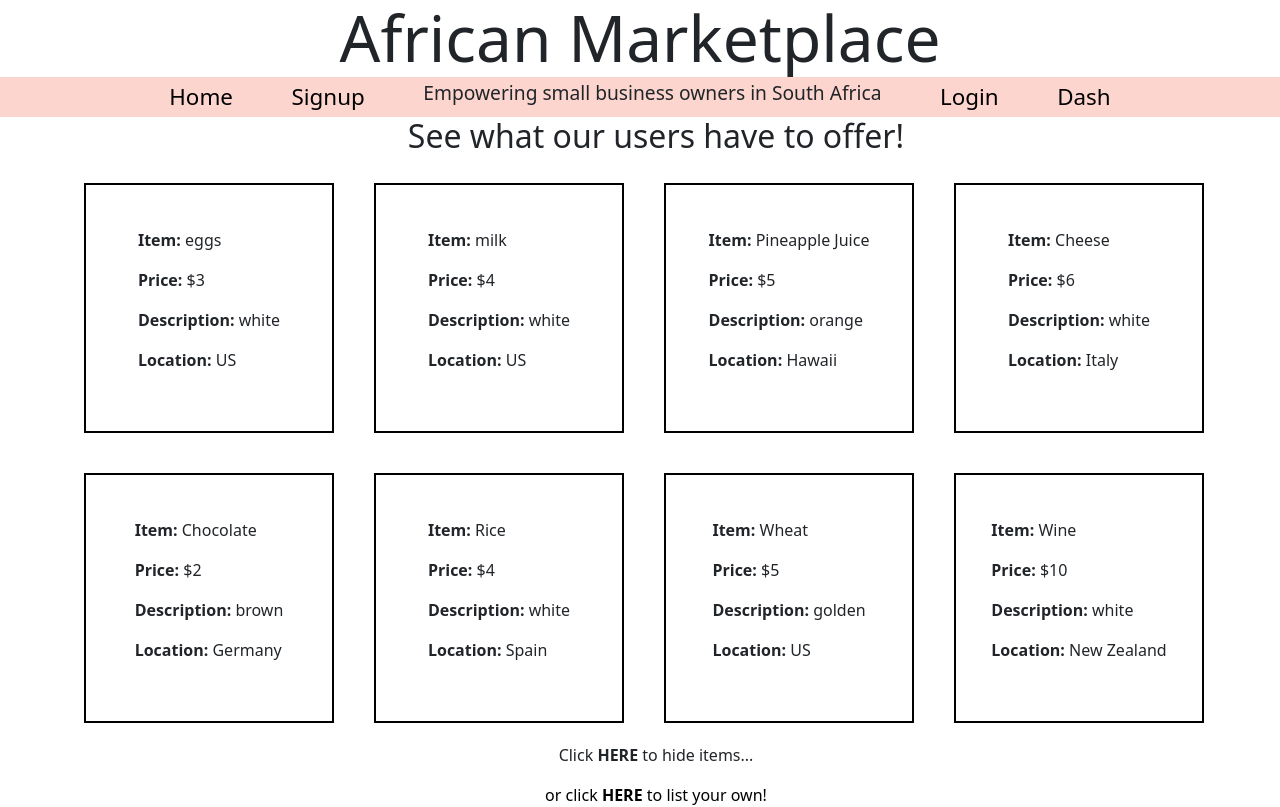
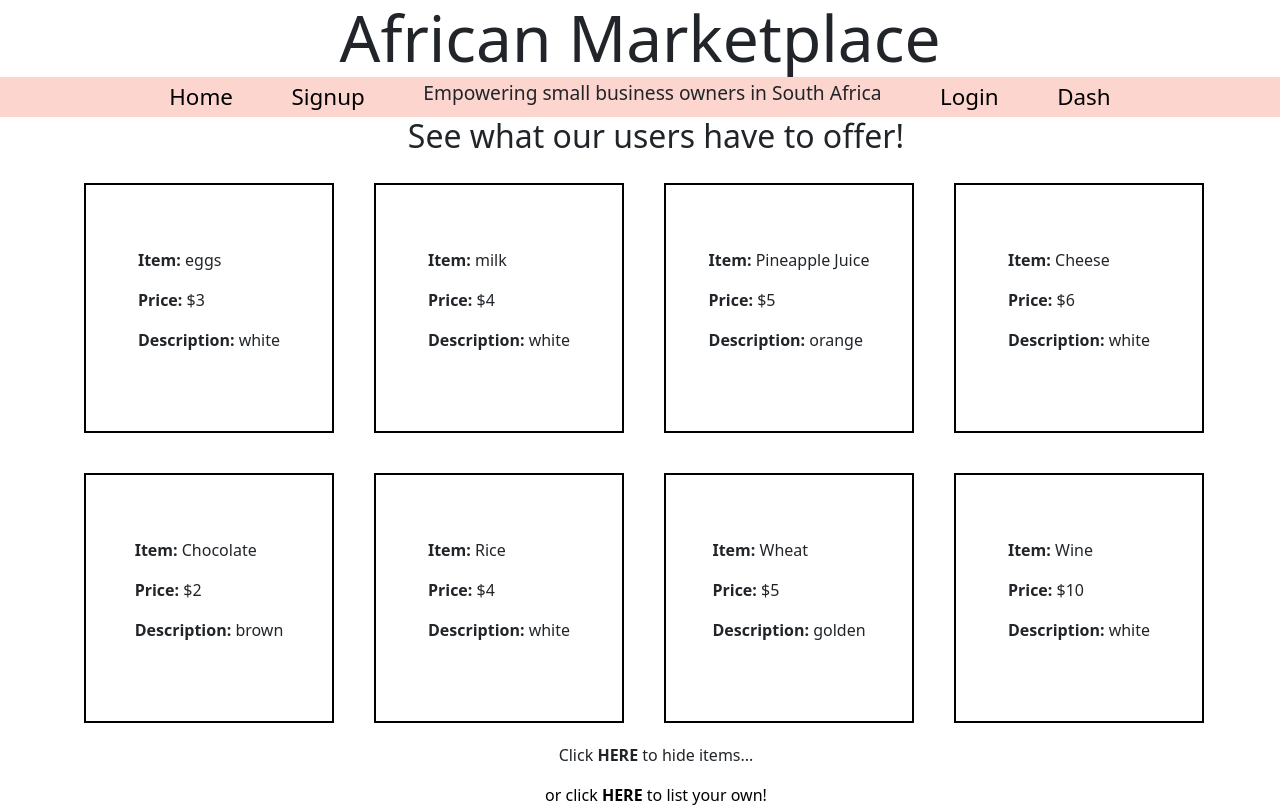
Before and after one commit to African-Market-Place-4/front-end, a React (Create React App) app: page / in a window 1280 px wide. Shown: the top 807 px of the page. Built offline with nearby package versions, Linux system fonts and the light colour scheme.

Commit message:
axios calls initial set up

```diff
--- a/src/components/AddItem.js
+++ b/src/components/AddItem.js
@@ -1,13 +1,17 @@
 import React, { useState } from "react";
+import { useNavigate } from 'react-router-dom';
 import axios from 'axios';
 
 
+
 const AddItem = () => {
+    let navigate = useNavigate();
     const [item, setItem] = useState({
+        product_id: '',
         name: '',
+        price_usd: '',
         description: '',
-        price: '',
-        location: ''
+        seller:''
     });
 
     const handleChanges = event => {
@@ -18,7 +22,26 @@ const AddItem = () => {
     };
 
     const submitForm = event => {
+        // e.preventDefault();
+        // axios.post('BASE URL GOES HERE/items', item)
+        //     .then(resp=>{
+        //        setItems(resp.data)
+        //         setItem({
+        //             name: '',
+        //             price_usd: '',
+        //             description: '',
+        //             seller: ''
+        //             });
+        //         navigate('/');
+        //     })
+        //     .catch(err=>{
+        //         console.log(err)
+        //     })
+        axios.post('baseURL/auth/login',this.state)
+        .then(resp=>{
 
+        })
+       navigate('/');
     }
 
     return (
@@ -48,7 +71,7 @@ const AddItem = () => {
                         name="price"
                         placeHolder="Enter Price"
                         onChange={handleChanges}
-                        value={item.price} />
+                        value={item.price_usd} />
                         <br/>
                         <label>Location</label>
 
@@ -57,12 +80,12 @@ const AddItem = () => {
                         name="location"
                         placeHolder="Enter Location"
                         onChange={handleChanges}
-                        value={item.location} />
+                        value={item.seller} />
                     </div>
             </form>
             <div>
                 <br/>
-                <button>Add Item</button>
+                <button onClick={submitForm}>Add Item</button>
             </div>
             {/* PAGE CONTAINER ENDS HERE */}
         </div>
--- a/src/components/CreateAccount.js
+++ b/src/components/CreateAccount.js
@@ -1,4 +1,5 @@
 import React, { useState } from "react";
+import { useNavigate } from 'react-router-dom';
 import axios from 'axios';
 
 
@@ -13,8 +14,21 @@ const CreateAccount = (props) => {
             [event.target.name]: event.target.value
         });
     };
+    const navigate = useNavigate();
     const submitForm = event => {
-
+        // e.preventDefault();
+        // axios.post('BASE URL GOES HERE/auth/register', user)
+        //     .then(resp=>{
+        //         setUser({
+        //          username:"",
+        //          password:""
+        //          });
+        //         navigate('/login');
+        //     })
+        //     .catch(err=>{
+        //         console.log(err)
+        //     })
+        navigate('/login');
     }
 
     return (
@@ -37,10 +51,8 @@ const CreateAccount = (props) => {
                         onChange={handleChanges}
                         value={user.password} />
                     </div>
+                    <button id="create-acct-button">Create Account</button>
             </form>
-            <div>
-                <button id="create-acct-button">Create Account</button>
-            </div>
             {/* PAGE CONTAINER ENDS HERE */}
         </div>
     )
--- a/src/components/LandingItem.js
+++ b/src/components/LandingItem.js
@@ -8,9 +8,9 @@ const LandingItem = (props) =>{
     <ItemStyle>
         <div>
             <p><span>Item:</span> {item.name}</p>
-            <p><span>Price:</span> {item.price}</p>
+            <p><span>Price:</span> {item.price_usd}</p>
             <p><span>Description:</span> {item.description}</p>
-            <p><span>Location:</span> {item.location}</p>
+            {/* <p><span>Location:</span> {item.location}</p>  */}
         </div>
     </ItemStyle>
     )}
--- a/src/components/LandingPage.js
+++ b/src/components/LandingPage.js
@@ -1,64 +1,64 @@
 import { Link } from 'react-router-dom';
-import React, { useState } from 'react';
+import React, { useState, useEffect } from 'react';
 import styled from 'styled-components';
-import LandingItem from './LandingItem'
-
+import LandingItem from './LandingItem';
+import axios from 'axios';
 const initialItems = [
     {
-        id: 1,
+        product_id: 1,
         name: 'eggs',
+        price_usd: '$3',
         description: 'white',
-        price: '$3',
-        location: 'US'
+        seller: 'US'
     },
     {
-        id:2,
+        product_id:2,
         name: 'milk',
         description: 'white',
-        price: '$4',
-        location: 'US'
+        price_usd: '$4',
+        seller: 'US'
     },
     {
-        id:3,
+        product_id:3,
         name: 'Pineapple Juice',
+        price_usd: '$5',
         description: 'orange',
-        price: '$5',
-        location: 'Hawaii'
+        seller: 'Hawaii'
     },
     {
-        id:4,
+        product_id:4,
         name: 'Cheese',
+        price_usd: '$6',
         description: 'white',
-        price: '$6',
-        location: 'Italy'
+        seller: 'Italy'
     },
     {
-        id: 5,
+        product_id: 5,
         name: 'Chocolate',
+        price_usd: '$2',
         description: 'brown',
-        price: '$2',
-        location: 'Germany'
+        seller: 'Germany'
     },
     {
-        id:6,
+        product_id:6,
         name: 'Rice',
+        price_usd: '$4',
         description: 'white',
-        price: '$4',
-        location: 'Spain'
+        seller: 'Spain'
     },
     {
-        id:7,
+        product_id:7,
         name: 'Wheat',
+        price_usd: '$5',
         description: 'golden',
-        price: '$5',
-        location: 'US'
+        seller: 'US'
     },
     {
-        id:8,
+        product_id:8,
         name: 'Wine',
+        price_usd: '$10',
         description: 'white',
-        price: '$10',
-        location: 'New Zealand'
+        seller: 'New Zealand'
     }
 ]
 
@@ -67,6 +67,22 @@ const LandingPage = () =>{
     const[items, setItems]=useState(initialItems)
     const [isToggled,setIsToggled]=useState(false)
 
+    // Need to do!!
+    // 1)Make sure we are making axios call to the correct address.
+    // 2)Check response to see if we are getting data.
+    // 3)setItems to correct response data.
+
+
+    // useEffect(()=> {
+    //     axios.get('BASEURL/items')
+    //         .then(resp=>{
+    //             console.log(resp)
+    //             setItems(resp)
+    //         })
+    //         .catch(err=>{
+    //             console.log(err)
+    //         })
+    // }, []);
 
     const toggle=()=>{
         setIsToggled(!isToggled)
@@ -86,7 +102,7 @@ const LandingPage = () =>{
         !isToggled &&
         <ListStyle>
             {items.map(item=>{
-            return <LandingItem key={item.id} item={item}/>
+            return <LandingItem key={item.product_id} item={item}/>
             })}
         </ListStyle>
         }
--- a/src/components/Login.js
+++ b/src/components/Login.js
@@ -25,6 +25,7 @@ export default class Login extends Component {
     }
 
     handleSubmit = event =>{
+        console.log("this is props",this.props)
         alert(`${this.state.username} ${this.state.password}`)
         event.preventDefault()
     }
```
Also changed, not shown: src/components/Dashboard.js (+18 -0 lines), 1 other file (tests, documents, lock files or other folders).
